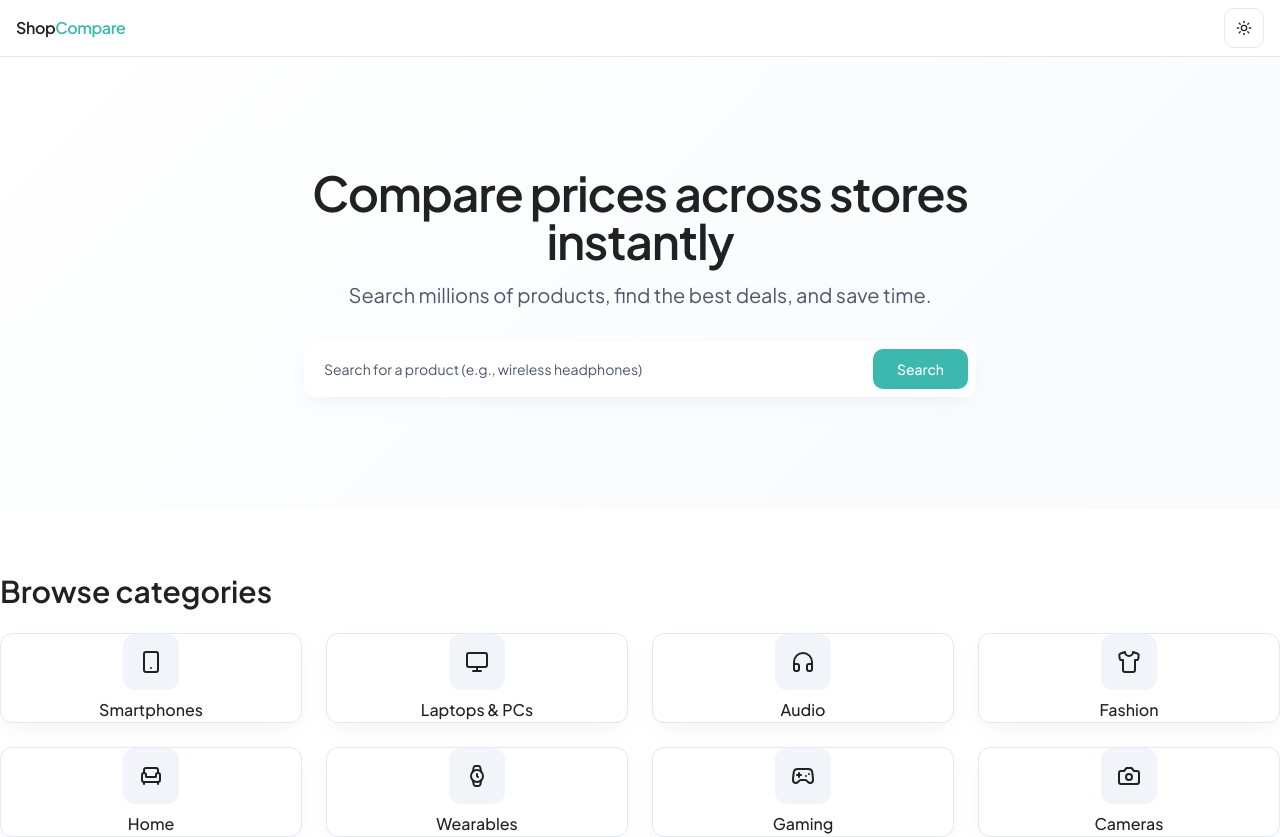
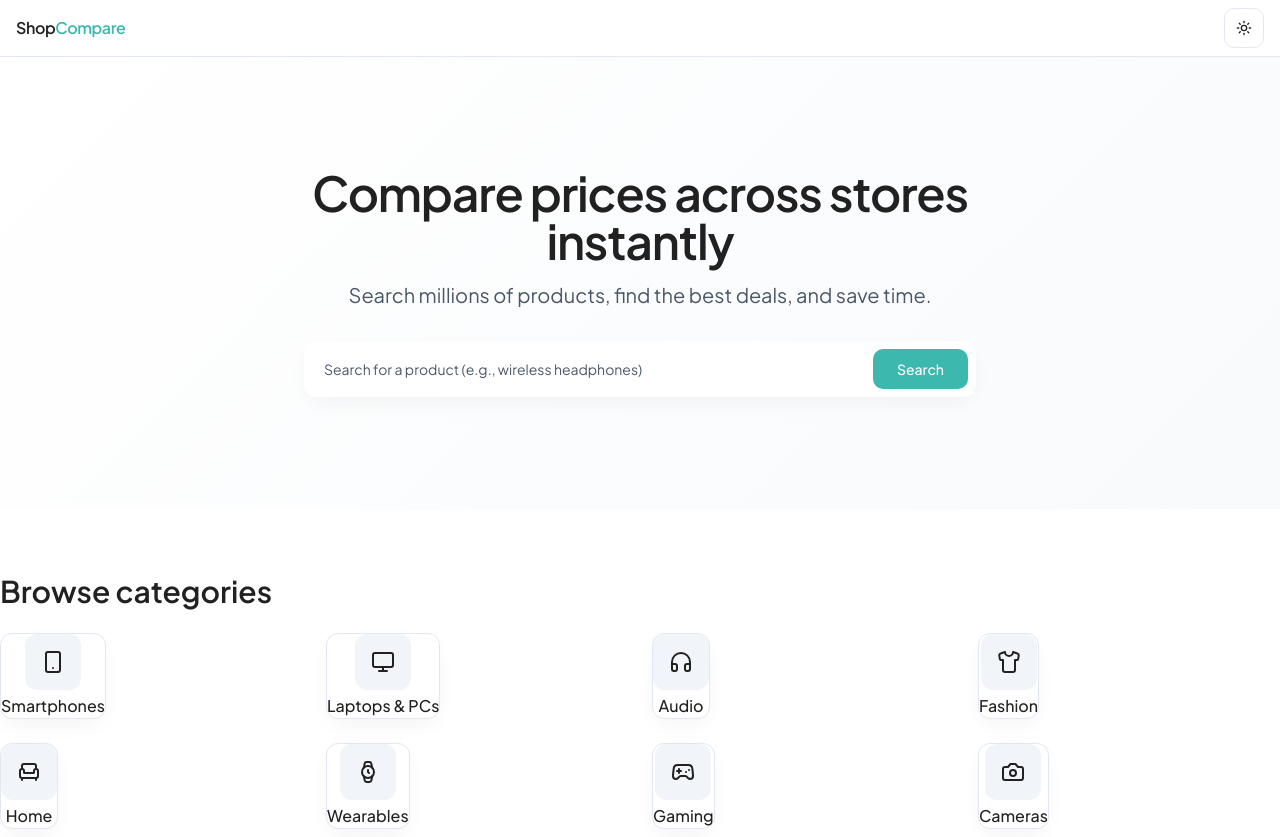
Before and after one commit to Aqeel-0/trend-quest-home, a React (Vite) app: page / in a window 1280 px wide. Shown: the top 837 px of the page. Built offline with nearby package versions, Linux system fonts and the light colour scheme.

Commit message:
Refactor category grid layout
Adjusted category card divs to take up only the necessary space for the icon and heading, removing excess padding.

```diff
--- a/src/components/CategoryGrid.tsx
+++ b/src/components/CategoryGrid.tsx
@@ -25,9 +25,9 @@ const CategoryGrid = () => {
         <h2 id="categories" className="text-2xl md:text-3xl font-semibold mb-6">Browse categories</h2>
         <div className="grid grid-cols-2 sm:grid-cols-3 lg:grid-cols-4 gap-4 md:gap-6">
           {categories.map(({ name, Icon }) => (
-            <Link key={name} to={`/category/${name.toLowerCase().replace(/\s+/g, "-")}`} aria-label={`Browse ${name} deals`} className="block">
-              <Card className="hover-scale cursor-pointer shadow-subtle hover:shadow-elevated transition-shadow">
-                <CardContent className="flex flex-col items-center justify-center gap-2 px-0 py-0">
+            <Link key={name} to={`/category/${name.toLowerCase().replace(/\s+/g, "-")}`} aria-label={`Browse ${name} deals`} className="inline-block">
+              <Card className="hover-scale cursor-pointer shadow-subtle hover:shadow-elevated transition-shadow inline-flex w-auto">
+                <CardContent className="inline-flex flex-col items-center gap-1 p-0">
                   <div className="rounded-xl bg-secondary p-4">
                     <Icon className="h-6 w-6 text-foreground" aria-hidden />
                   </div>
```
